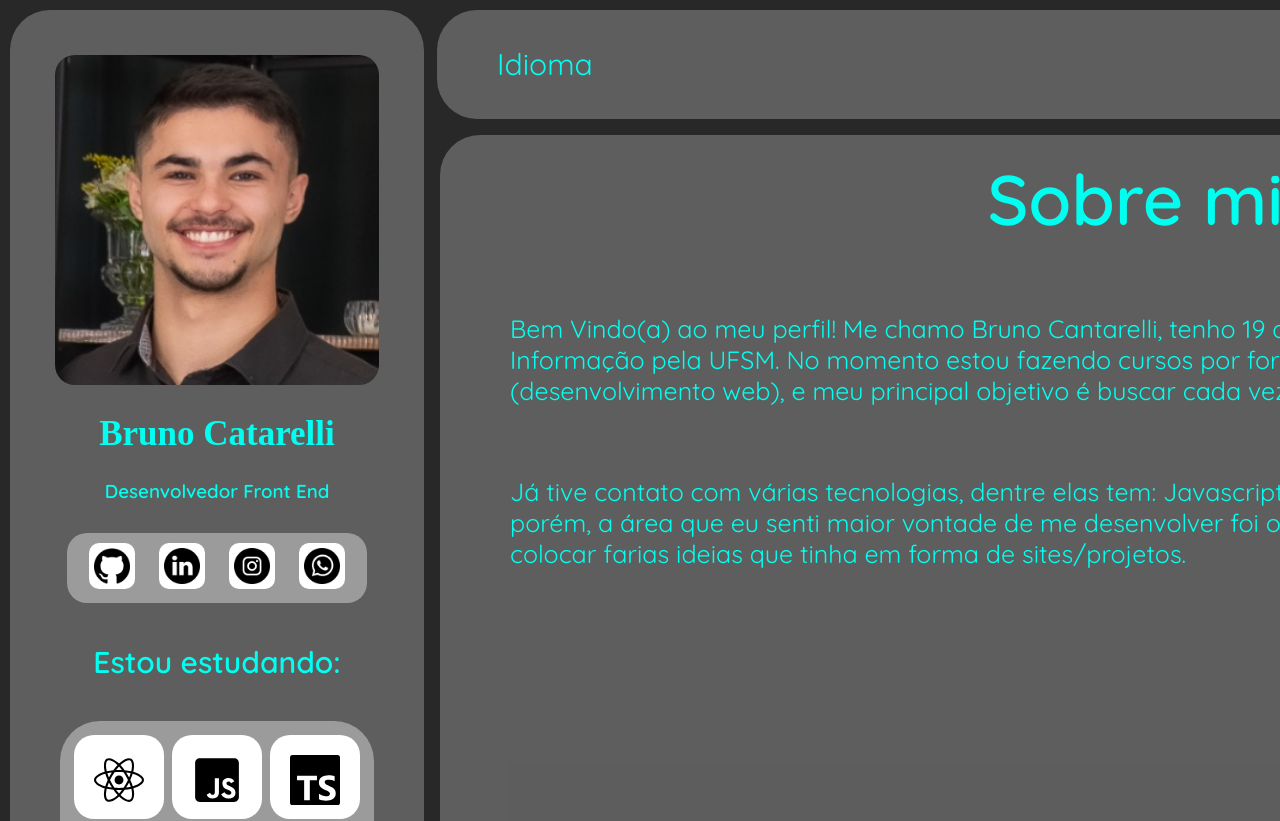
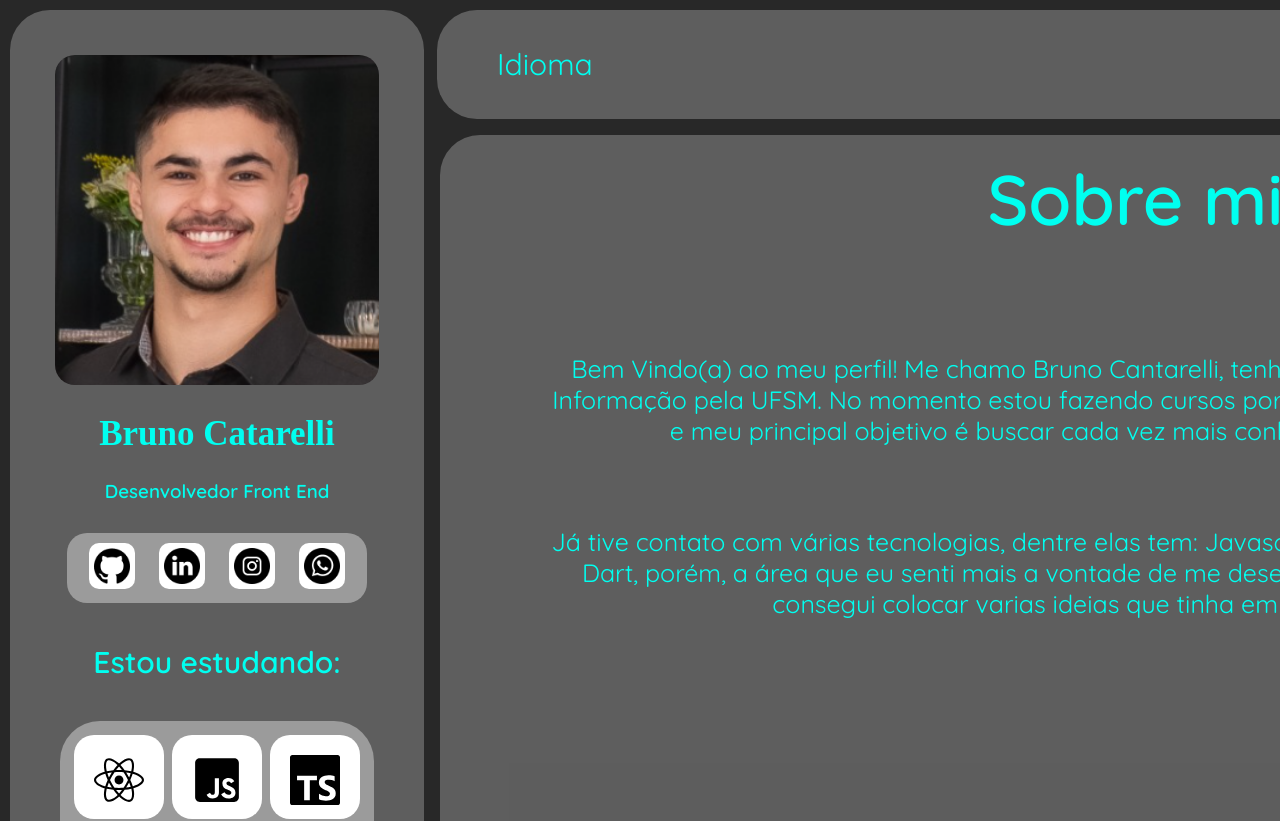
Before and after one commit to BrunoCantarelli/portifolio-react, a React (Vite) app: page / in a window 1280 px wide. Shown: the top 821 px of the page. Built offline with nearby package versions, Linux system fonts and the light colour scheme; a web font is replaced by a local one.

Commit message:
correções - att 23/11

```diff
--- a/src/pages/Main/About.css
+++ b/src/pages/Main/About.css
@@ -20,14 +20,14 @@
 }
 
 .main-about{
-    display: flex;
+    display: block;
     justify-content: center;
     align-items: center;
     margin: 70px;
     font-size: 25px;
 }
 
-.knowledge{
-    align-items: center;
-    justify-content: center;
+.text-about{
+    padding: 40px;
+    text-align: center;
 }
--- a/src/pages/Main/About.jsx
+++ b/src/pages/Main/About.jsx
@@ -7,20 +7,22 @@ function Main() {
         <div className="title-about">
           <h1>Sobre mim</h1>
         </div>
-        <p className="main-about">
-          Bem Vindo(a) ao meu perfil! Me chamo Bruno Cantarelli, tenho 19 anos e
-          sou estudante de Sistemas de Informação pela UFSM. No momento estou
-          fazendo cursos por fora da faculdade com foco em Front-end
-          (desenvolvimento web), e meu principal objetivo é buscar cada vez mais
-          conhecimento na area de tecnologia!
-        </p>
-        <div className="knowledge">
-          <p className="main-about">
-            Já tive contato com várias tecnologias, dentre elas tem: Javascript, VueJS, ReactJs, C, C++,
-            Python, Flutter, Dart, porém, a área que eu senti maior vontade de
-            me desenvolver foi o desenvolvimento web, onde com consegui colocar
-            farias ideias que tinha em forma de sites/projetos.
+        <div className="main-about">
+          <p className="text-about">
+            Bem Vindo(a) ao meu perfil! Me chamo Bruno Cantarelli, tenho 19 anos
+            e sou estudante de Sistemas de Informação pela UFSM. No momento
+            estou fazendo cursos por fora da faculdade com foco em Front-end, e meu principal objetivo é buscar cada vez
+            mais conhecimento na area da tecnologia!
           </p>
+          <div>
+            <p className="text-about">
+              Já tive contato com várias tecnologias, dentre elas tem:
+              Javascript, VueJS, ReactJs, C, C++, Python, Flutter, Dart, porém,
+              a área que eu senti mais a vontade de me desenvolver foi o
+              desenvolvimento web, onde consegui colocar varias ideias que tinha
+              em forma de sites/projetos.
+            </p>
+          </div>
         </div>
       </div>
     </main>
```
